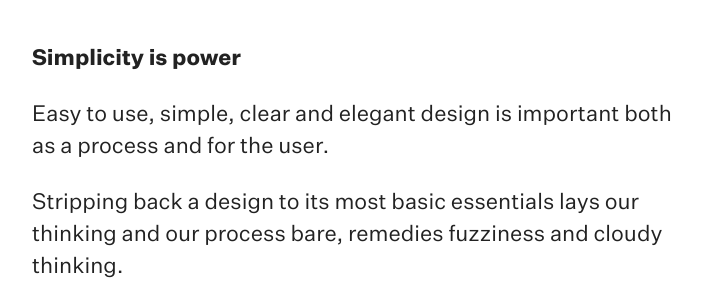
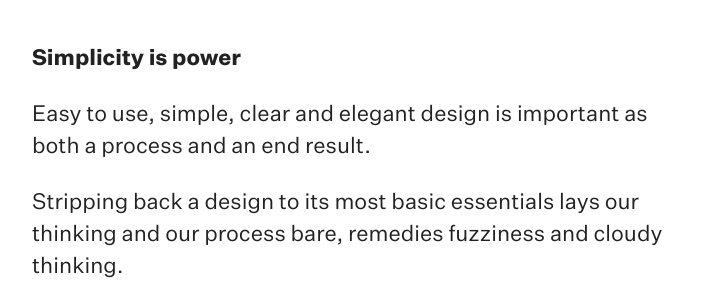
Before and after one commit to olleepalmer/olleepalmer.github.io, a Jekyll site: the page built from about.md, in a window 1280 px wide and 900 px high, scrolled down 1698 px. Shown: the part 156-450 px from the top of the window, without its empty margins (208-923 px from the left). Built offline with Jekyll 4.4.1, drawn with Linux system fonts in a browser that asks for light colours; comment, search, counter and statistics services are not loaded.

Commit message:
Change for clarity

```diff
--- a/_layouts/about.html
+++ b/_layouts/about.html
@@ -47,7 +47,7 @@
 
 <h3 class="mt-4">Simplicity is power</h2>
 <p>
-Easy to use, simple, clear and elegant design is important both as a process and for the user.
+Easy to use, simple, clear and elegant design is important as both a process and an end result.
 </p>
 <p>
 Stripping back a design to its most basic essentials lays our thinking and our process bare, remedies fuzziness and cloudy thinking.
```
